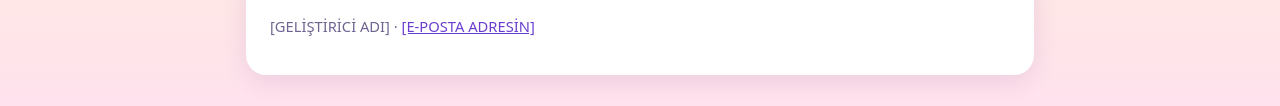
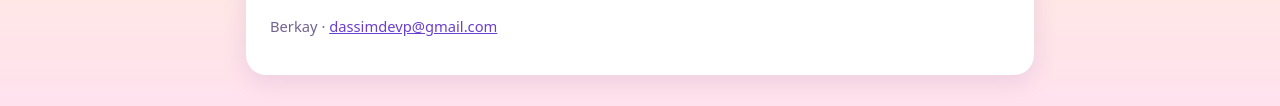
Before and after one commit to BerkayDastan/peenkle-legal, a plain HTML site: page index.html in a window 1280 px wide. Shown: the part 231-337 px from the top of the page. Drawn offline with Linux system fonts and the light colour scheme.

Commit message:
Fill in developer name and contact email
Co-Authored-By: Claude Sonnet 5.5 <noreply@anthropic.com>
Claude-Session: https://claude.ai/code/session_01Wa5XcQNVuc7xKdyVCgYpzX

```diff
--- a/index.html
+++ b/index.html
@@ -13,7 +13,7 @@ a{color:#6a3fd0}
 ul{padding-left:1.2em}
 nav a{display:inline-block;margin-right:14px}
 @media(max-width:520px){h1{font-size:1.6rem}.card{padding:16px}}
-</style><script>window.PEENKLE={developer:"[GELİŞTİRİCİ ADI]",email:"[E-POSTA ADRESİN]",updated:"19.11.2026"};</script><script>(function(){
+</style><script>window.PEENKLE={developer:"Berkay",email:"dassimdevp@gmail.com",updated:"19.11.2026"};</script><script>(function(){
   var C=window.PEENKLE||{};
   function fill(){
     document.querySelectorAll('[data-f]').forEach(function(e){e.textContent=C[e.getAttribute('data-f')]||''});
```
Also changed, not shown: privacy.html (+1 -1 lines), terms.html (+1 -1 lines).
